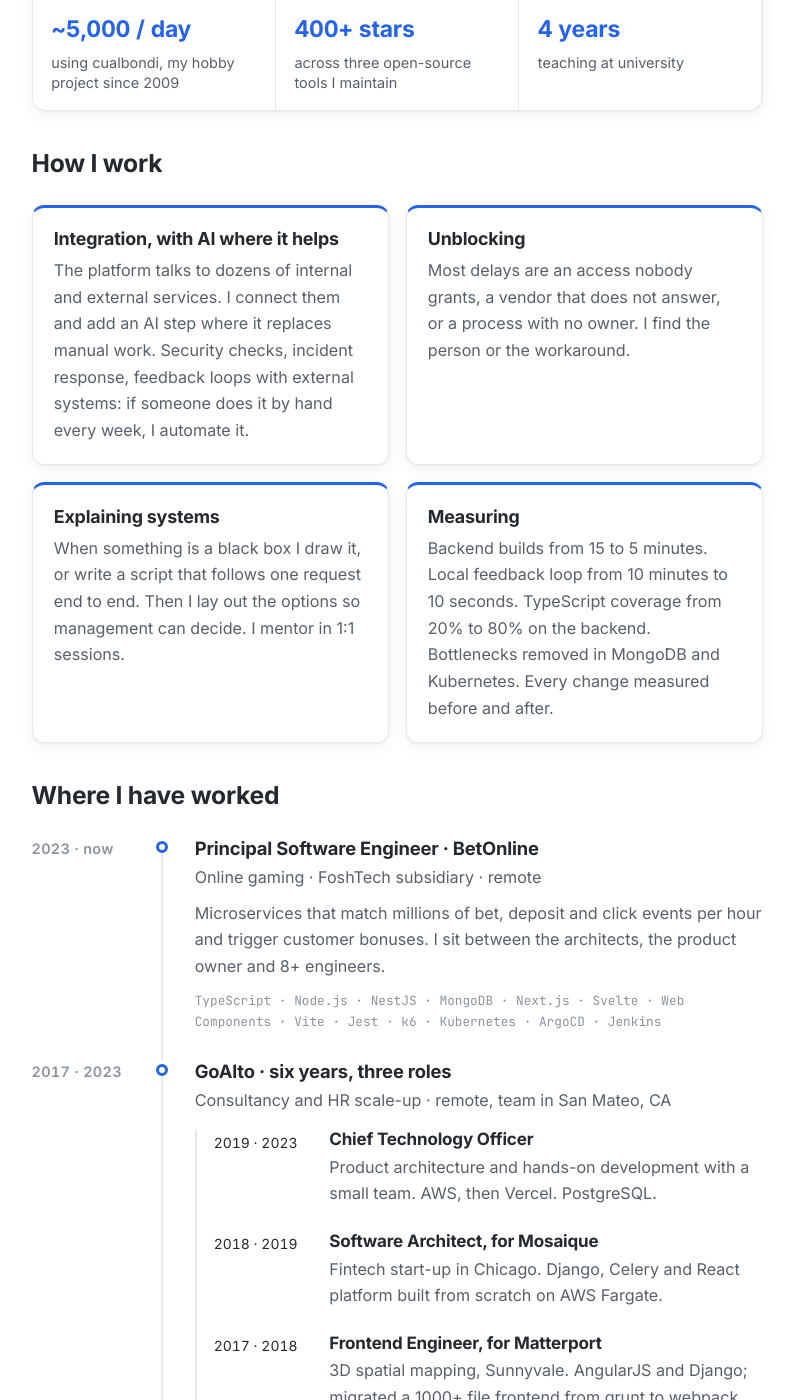
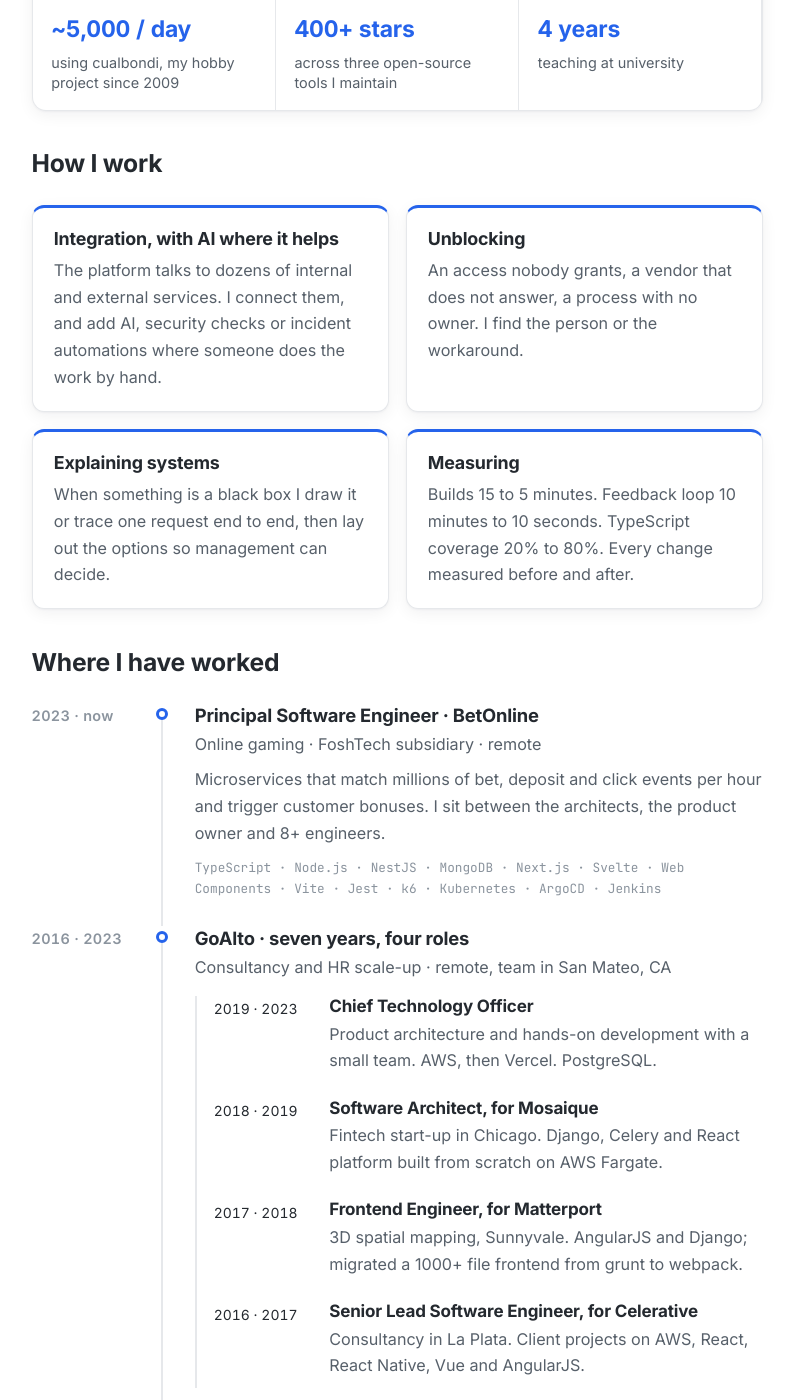
Before and after one commit to jperelli/jperelli.github.io, a Jekyll site: the page built from index.md, in a window 1280 px wide and 1400 px high, scrolled down 695 px. Shown: the whole window, without its empty margins (243-1037 px from the left). Built offline with Jekyll 4.4.1, drawn with Linux system fonts in a browser that asks for light colours; some of the changed text lies outside the part shown.

Commit message:
Home (en/es): Celerative nested under GoAlto (2016-2023, four roles); 'How I work' cards halved

```diff
--- a/index.md
+++ b/index.md
@@ -35,19 +35,19 @@
 <div class="steps principles">
   <div class="step">
     <h3>Integration, with AI where it helps</h3>
-    <p>The platform talks to dozens of internal and external services. I connect them and add an AI step where it replaces manual work. Security checks, incident response, feedback loops with external systems: if someone does it by hand every week, I automate it.</p>
+    <p>The platform talks to dozens of internal and external services. I connect them, and add AI, security checks or incident automations where someone does the work by hand.</p>
   </div>
   <div class="step">
     <h3>Unblocking</h3>
-    <p>Most delays are an access nobody grants, a vendor that does not answer, or a process with no owner. I find the person or the workaround.</p>
+    <p>An access nobody grants, a vendor that does not answer, a process with no owner. I find the person or the workaround.</p>
   </div>
   <div class="step">
     <h3>Explaining systems</h3>
-    <p>When something is a black box I draw it, or write a script that follows one request end to end. Then I lay out the options so management can decide. I mentor in 1:1 sessions.</p>
+    <p>When something is a black box I draw it or trace one request end to end, then lay out the options so management can decide.</p>
   </div>
   <div class="step">
     <h3>Measuring</h3>
-    <p>Backend builds from 15 to 5 minutes. Local feedback loop from 10 minutes to 10 seconds. TypeScript coverage from 20% to 80% on the backend. Bottlenecks removed in MongoDB and Kubernetes. Every change measured before and after.</p>
+    <p>Builds 15 to 5 minutes. Feedback loop 10 minutes to 10 seconds. TypeScript coverage 20% to 80%. Every change measured before and after.</p>
   </div>
 </div>
 
@@ -64,9 +64,9 @@
     </div>
   </li>
   <li>
-    <span class="tl-when">2017 · 2023</span>
+    <span class="tl-when">2016 · 2023</span>
     <div class="tl-body">
-      <h3>GoAlto · six years, three roles</h3>
+      <h3>GoAlto · seven years, four roles</h3>
       <p class="tl-meta">Consultancy and HR scale-up · remote, team in San Mateo, CA</p>
       <ol class="tl-sub">
         <li>
@@ -90,15 +90,14 @@
             <p>3D spatial mapping, Sunnyvale. AngularJS and Django; migrated a 1000+ file frontend from grunt to webpack.</p>
           </div>
         </li>
+        <li>
+          <span class="tl-sub-when">2016 · 2017</span>
+          <div>
+            <h4>Senior Lead Software Engineer, for Celerative</h4>
+            <p>Consultancy in La Plata. Client projects on AWS, React, React Native, Vue and AngularJS.</p>
+          </div>
+        </li>
       </ol>
-    </div>
-  </li>
-  <li>
-    <span class="tl-when">2016 · 2017</span>
-    <div class="tl-body">
-      <h3>Senior Lead Software Engineer · Celerative</h3>
-      <p class="tl-meta">Consultancy · La Plata, Argentina</p>
-      <p>Client projects on AWS, React, React Native, Vue and AngularJS.</p>
     </div>
   </li>
   <li>
```
Also changed, not shown: es/index.md (+13 -14 lines).
